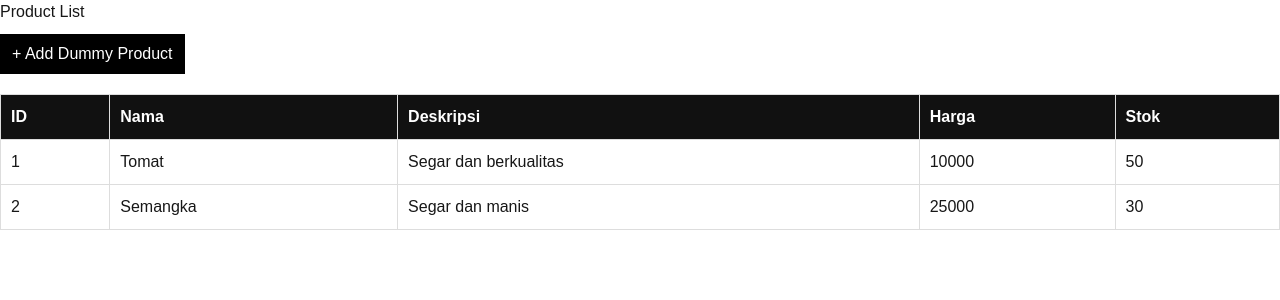
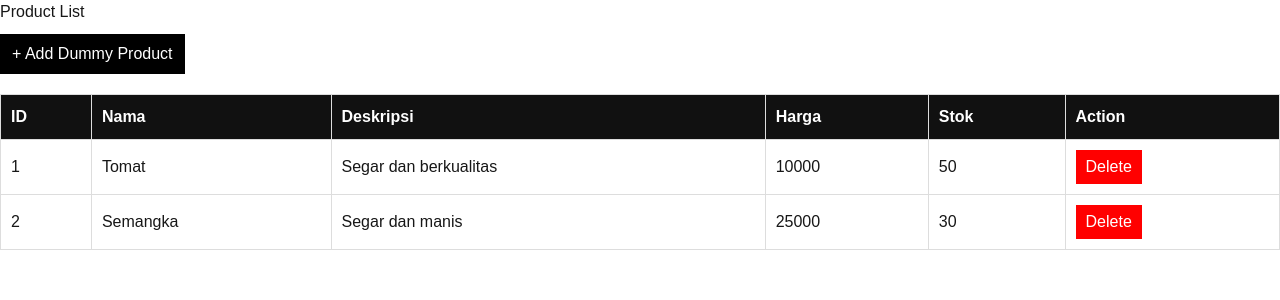
Before and after one commit to KiyayD10/AgriMart-MicroService, a Next.js app in the folder cms/cms/: page /product in a window 1280 px wide. Shown: the top 300 px of the page. Built offline with nearby package versions, Linux system fonts and the light colour scheme.

Commit message:
feat(product-pagse): tambah delete-button

```diff
--- a/cms/cms/src/pages/product/index.tsx
+++ b/cms/cms/src/pages/product/index.tsx
@@ -8,7 +8,7 @@ import { products as initialProducts } from "../../data/products";
   Fungsi:
   - Menampilkan daftar produk (dummy data)
   - Meniru tampilan admin panel sebelum connect ke backend API
-  - Sekarang sudah support tambah data (simulasi CREATE)
+  - Sekarang sudah support CREATE & DELETE (simulasi CRUD)
 */
 
 export default function ProductPage() {
@@ -16,8 +16,7 @@ export default function ProductPage() {
   const [list, setList] = useState(initialProducts);
 
   /*
-    Fungsi untuk tambah dummy product
-    - nanti di backend akan diganti POST API
+    CREATE product (dummy)
   */
   const handleAdd = () => {
     const newItem = {
@@ -31,14 +30,19 @@ export default function ProductPage() {
     setList([...list, newItem]);
   };
 
+  /*
+    DELETE product berdasarkan id
+  */
+  const handleDelete = (id: number) => {
+    setList(list.filter((item) => item.id !== id));
+  };
+
   return (
     <div>
       <h1>Product List</h1>
 
       {/*
         Tombol tambah product (dummy)
-        - simulasi CREATE data
-        - nanti diganti request ke backend
       */}
       <button onClick={handleAdd} style={styles.button}>
         + Add Dummy Product
@@ -46,8 +50,6 @@ export default function ProductPage() {
 
       {/*
         Table CMS Style
-        - borderCollapse agar garis tidak dobel
-        - styling biar lebih clean seperti admin dashboard
       */}
       <table style={styles.table}>
         <thead>
@@ -57,6 +59,7 @@ export default function ProductPage() {
             <th style={styles.th}>Deskripsi</th>
             <th style={styles.th}>Harga</th>
             <th style={styles.th}>Stok</th>
+            <th style={styles.th}>Action</th>
           </tr>
         </thead>
 
@@ -68,6 +71,18 @@ export default function ProductPage() {
               <td style={styles.td}>{item.deskripsi}</td>
               <td style={styles.td}>{item.harga}</td>
               <td style={styles.td}>{item.stok}</td>
+
+              {/*
+                Action button (DELETE)
+              */}
+              <td style={styles.td}>
+                <button
+                  onClick={() => handleDelete(item.id)}
+                  style={styles.deleteBtn}
+                >
+                  Delete
+                </button>
+              </td>
             </tr>
           ))}
         </tbody>
@@ -77,7 +92,7 @@ export default function ProductPage() {
 }
 
 /*
-  Styling sederhana untuk CMS table + button
+  Styling CMS
 */
 const styles = {
   button: {
@@ -85,6 +100,13 @@ const styles = {
     marginBottom: "20px",
     padding: "8px 12px",
     backgroundColor: "black",
+    color: "white",
+    border: "none",
+    cursor: "pointer",
+  },
+  deleteBtn: {
+    padding: "5px 10px",
+    backgroundColor: "red",
     color: "white",
     border: "none",
     cursor: "pointer",
```
